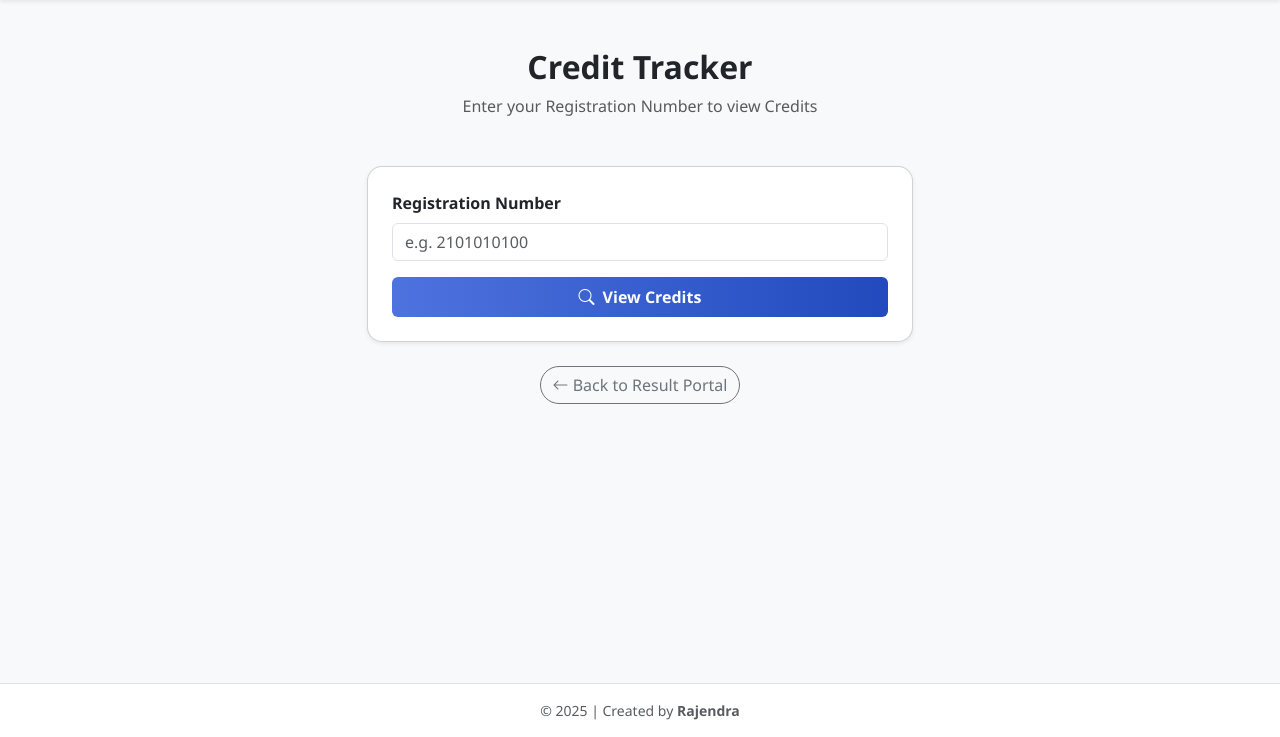
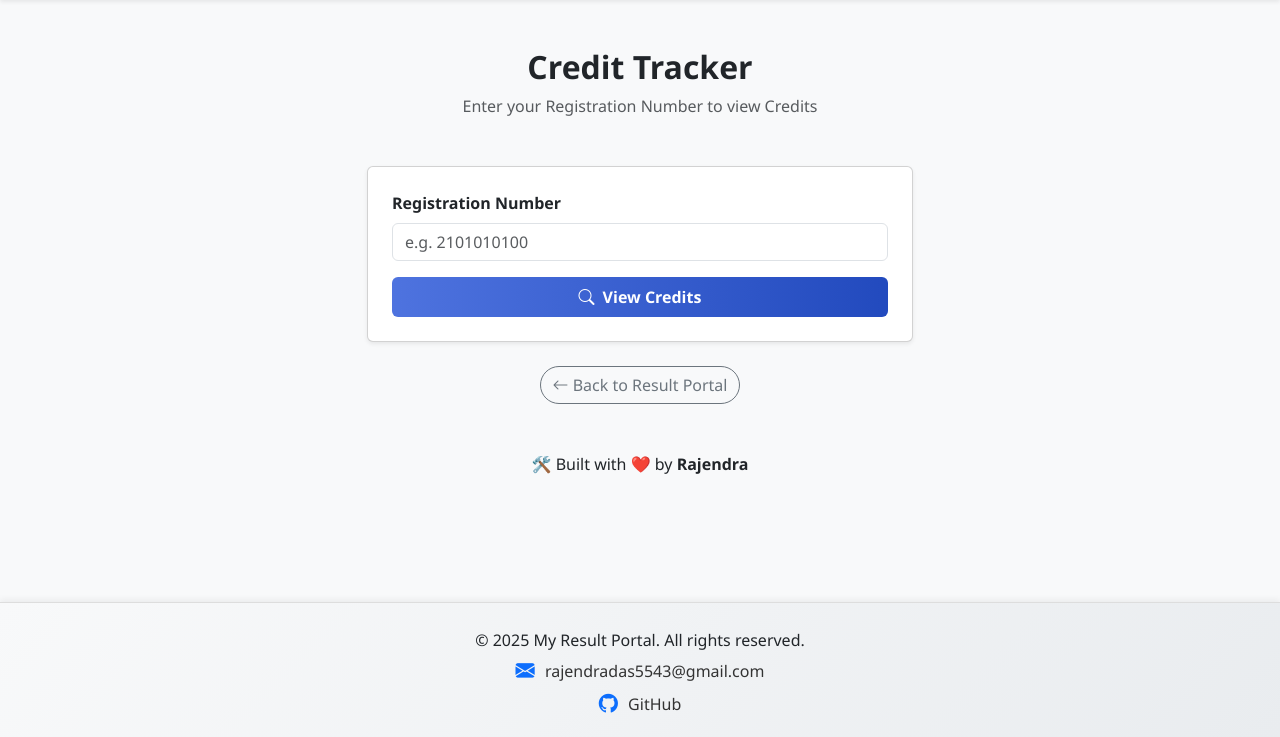
Before and after one commit to Rajendra9692385543/My-Result, a Flask app: page /credit-tracker in a window 1280 px wide. Shown: the part 63-800 px from the top of the page. Run offline with Flask 3, Linux system fonts and the light colour scheme.

Commit message:
Adding of SEO Tags 2

```diff
--- a/templates/credit_form.html
+++ b/templates/credit_form.html
@@ -15,12 +15,11 @@
         .navbar-brand {
             font-size: 1.5rem;
         }
-
-        .card {
-            border-radius: 15px;
-            transition: transform 0.2s ease, box-shadow 0.2s ease;
+        .form-card {
+            max-width: 500px;
+            margin: auto;
+            margin-top: 40px;
         }
-
         .card:hover {
             transform: translateY(-5px);
             box-shadow: 0 10px 25px rgba(0,0,0,0.15);
@@ -50,12 +49,94 @@
         .btn-outline-secondary {
             border-radius: 50px;
         }
+        /* Navbar styling */
+    .horizontal-nav {
+      background-color: #f8f9fa;
+      padding: 0.4rem 1rem;
+      border-bottom: 1px solid #dee2e6;
+    }
 
-        footer {
-            background: #ffffff;
-            border-top: 1px solid #dee2e6;
-        }
+    .horizontal-nav .nav-link {
+      margin-right: 0.8rem;
+      font-size: 0.95rem;
+      font-weight: 500;
+      color: #333;
+      display: inline-flex;
+      align-items: center;
+      transition: color 0.3s ease, transform 0.2s ease;
+    }
 
+    .horizontal-nav .nav-link i {
+      color: #0d6efd;
+      font-size: 1rem;
+      margin-right: 6px;
+      transition: color 0.3s ease;
+    }
+
+    .horizontal-nav .nav-link:hover {
+      color: #0d6efd;
+      transform: translateY(-2px);
+      text-decoration: none;
+    }
+
+    .horizontal-nav .nav-link:hover i {
+      color: #0a58ca;
+    }
+
+    @media (max-width: 576px) {
+      .horizontal-nav {
+        display: none; /* hide horizontal nav on small screens */
+      }
+    }
+        /* Footer */
+    footer {
+      background: linear-gradient(135deg, #f8f9fa, #e9ecef);
+      padding: 25px 0 15px 0;
+      border-top: 1px solid #ddd;
+      box-shadow: 0 -3px 6px rgba(0, 0, 0, 0.05);
+    }
+
+    .footer-icon {
+      font-size: 1.2rem;
+      margin-right: 6px;
+      color: #0d6efd;
+      transition: color 0.2s ease-in-out;
+    }
+
+    footer a {
+      color: #333;
+      font-weight: 500;
+      transition: color 0.2s ease-in-out;
+    }
+
+    footer a:hover {
+      color: #0d6efd;
+    }
+
+    footer p {
+      margin-bottom: 0.5rem;
+    }
+
+    /* Drawer */
+    .offcanvas-custom {
+      background: linear-gradient(135deg, #f8f9fa, #e9ecef);
+      color: #333;
+    }
+    .offcanvas-custom a {
+      font-size: 1.05rem;
+      font-weight: 500;
+      display: block;
+      padding: 10px 0;
+      color: #333;
+      text-decoration: none;
+    }
+    .offcanvas-custom a i {
+      color: #0d6efd;
+      margin-right: 8px;
+    }
+    .offcanvas-custom a:hover {
+      color: #0d6efd;
+    }
         input:focus {
             box-shadow: 0 0 5px rgba(78, 115, 223, 0.5);
         }
@@ -102,11 +183,27 @@
             </a>
         </div>
     </div>
+<div class="text-center py-5 text-dark">
+  🛠️ Built with ❤️ by <strong>Rajendra</strong>
+</div>
+    <!-- Footer -->
+<footer class="mt-auto text-center">
+  <div class="container">
+    <p class="mb-1">© 2025 My Result Portal. All rights reserved.</p>
 
-    <!-- Footer -->
-    <footer class="text-center mt-auto py-3 text-muted small">
-        &copy; 2025 | Created by <strong>Rajendra</strong>
-    </footer>
+    <p class="mb-1">
+      <a href="mailto:rajendradas5543@gmail.com" class="text-decoration-none">
+        <i class="bi bi-envelope-fill footer-icon"></i> rajendradas5543@gmail.com
+      </a>
+    </p>
+
+    <p class="mb-1">
+      <a href="https://github.com/Rajendra9692385543" target="_blank" class="text-decoration-none">
+        <i class="bi bi-github footer-icon"></i> GitHub
+      </a>
+    </p>
+  </div>
+</footer>
 
     <script src="https://cdn.jsdelivr.net/npm/bootstrap@5.3.3/dist/js/bootstrap.bundle.min.js"></script>
 </body>
```
Also changed, not shown: templates/index.html (+24 -5 lines).
